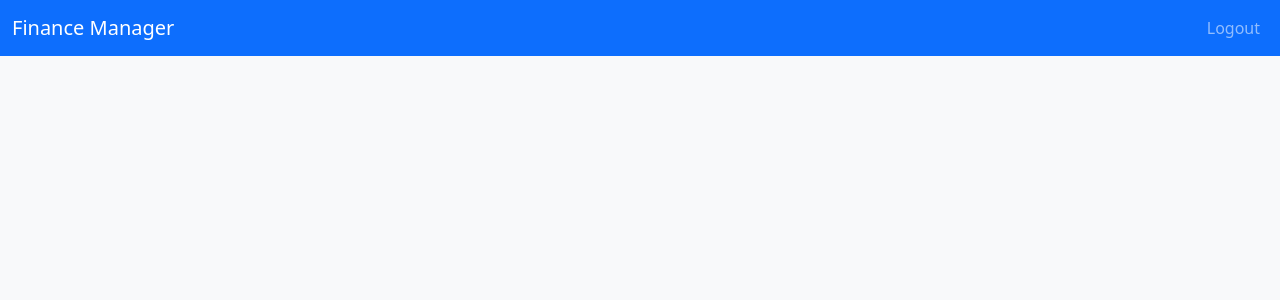
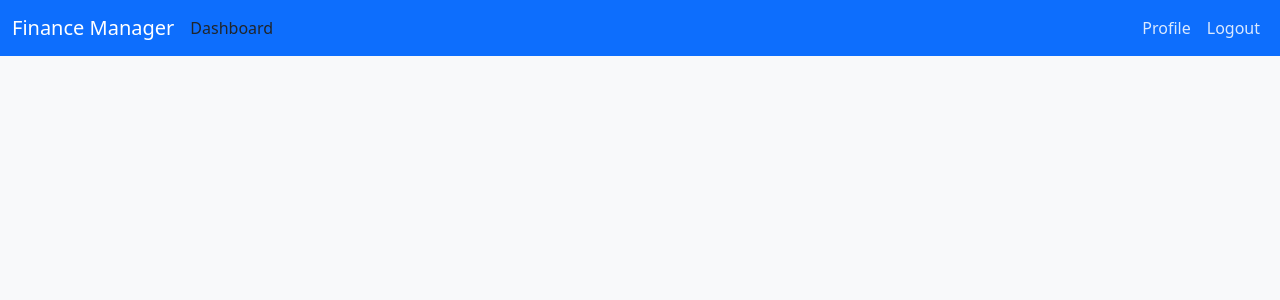
Before and after one commit to p-forghani/finance-mananger, a Flask app: page / in a window 1280 px wide. Shown: the top 300 px of the page. Run offline with Flask 3, Linux system fonts and the light colour scheme; the visitor is signed in with stand-in values (Sample User, id 1).

Commit message:
Adding dashboard and profile lins in the <base.html>

```diff
--- a/app/templates/base.html
+++ b/app/templates/base.html
@@ -6,16 +6,34 @@
   <link
     href="https://cdn.jsdelivr.net/npm/bootstrap@5.3.2/dist/css/bootstrap.min.css"
     rel="stylesheet">
+
+  <style>
+    .navbar-dark .navbar-nav .nav-link {
+      color: rgba(255, 255, 255, 0.85); /* Softer white */
+    }
+    .navbar-dark .navbar-nav .nav-link:hover {
+      color: white; /* Fully bright on hover */
+    }
+    .navbar-dark .navbar-nav .nav-link.dashboard {
+      font-weight: bold; /* Make Dashboard link bold */
+    }
+  </style>
       <title>{% block title %}Finance Manager{% endblock %}</title>
 </head>
 <body class="bg-light">
   <nav class="navbar navbar-expand-lg navbar-dark bg-primary">
     <div class="container-fluid">
       <a class="navbar-brand" href="#">Finance Manager</a>
+      {% if current_user.is_authenticated %}
+        <a class="nav-link dashboard" href="{{ url_for('users.dashboard') }}">Dashboard</a> <!-- Dashboard visible to authenticated users -->
+      {% endif %}
       <div class="collapse navbar-collapse justify-content-end">
         <ul class="navbar-nav">
           {% if current_user.is_authenticated %}
             <!-- Logged-in user -->
+            <li class="nav-item">
+              <a class="nav-link" href="{{ url_for('users.profile') }}">Profile</a>
+            </li>
             <li class="nav-item">
               <a class="nav-link" href="{{ url_for('users.logout') }}">Logout</a>
             </li>
```
Lines whose indentation alone changed are shown as unchanged.
